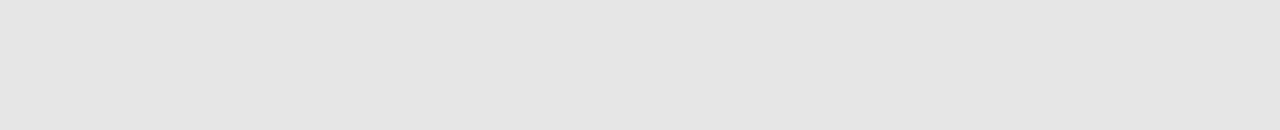
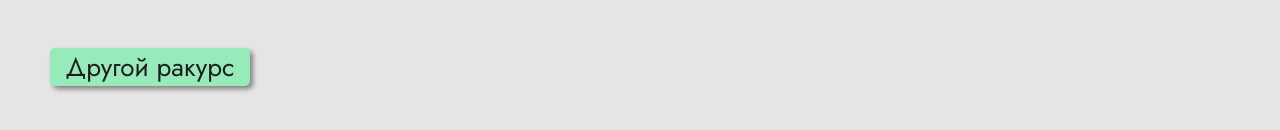
Before and after one commit to ShadePrima/react-list-items, a React (Create React App) app: page /1 in a window 1280 px wide. Shown: the part 598-728 px from the top of the page. Built offline with nearby package versions, Linux system fonts and the light colour scheme.

Commit message:
change racurs

```diff
--- a/src/pages/CardItem/CardItem.jsx
+++ b/src/pages/CardItem/CardItem.jsx
@@ -10,9 +10,8 @@ const CardItem = () => {
   const [items, setItems] = React.useState([]);
   const [colors, setColors] = React.useState(firstColors);
   const [product, setProduct] = React.useState(firstProduct);
-  // console.log(product, 'product');
-  console.log(colors, 'colors');
-  // console.log(item, 'items');
+  const [changeImg, setChangeImg] = React.useState(0);
+  console.log(changeImg, 'img');
 
   React.useEffect(() => {
     if (items.colors) {
@@ -32,7 +31,14 @@ const CardItem = () => {
     console.log(colors[id], 'changeColr');
     setProduct(colors[id]);
   };
-  // console.log(items.filter());
+
+  const handleChangeImg = () => {
+    if (changeImg === 0) {
+      setChangeImg(1);
+    } else {
+      setChangeImg(0);
+    }
+  };
 
   if (!product) {
     return 'Loading ...';
@@ -47,7 +53,8 @@ const CardItem = () => {
 
         <div className={styles.card}>
           <div className={styles.image}>
-            <img src={product.images[0]} alt='' />
+            <img src={product.images[changeImg]} alt='' />
+            <button onClick={handleChangeImg}>Другой ракурс</button>
           </div>
           <div className={styles.description}>
             <h1 className={styles.title}>{items.name}</h1>
--- a/src/pages/CardItem/CardItem.module.scss
+++ b/src/pages/CardItem/CardItem.module.scss
@@ -26,6 +26,18 @@
     height: 480px;
     margin: 40px;
     border-radius: 10px;
+  }
+
+  button {
+    width: 200px;
+    padding: 0 10px;
+    margin: 10px 30px;
+    background-color: $color-green;
+    border-radius: 5px;
+    box-shadow: 3px 3px 5px gray;
+    color: $color-dark;
+
+    font-size: 26px;
   }
 }
 
```
